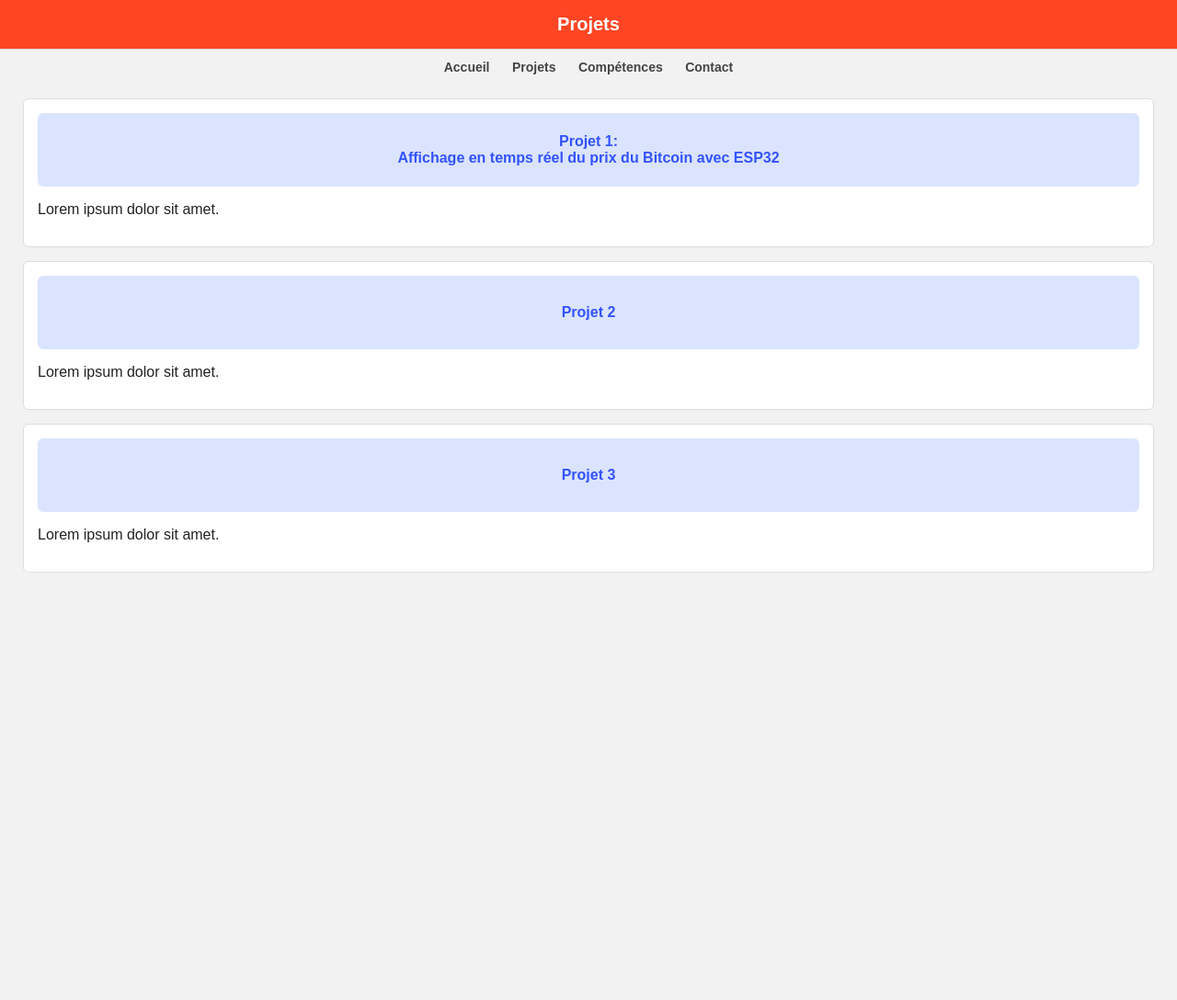
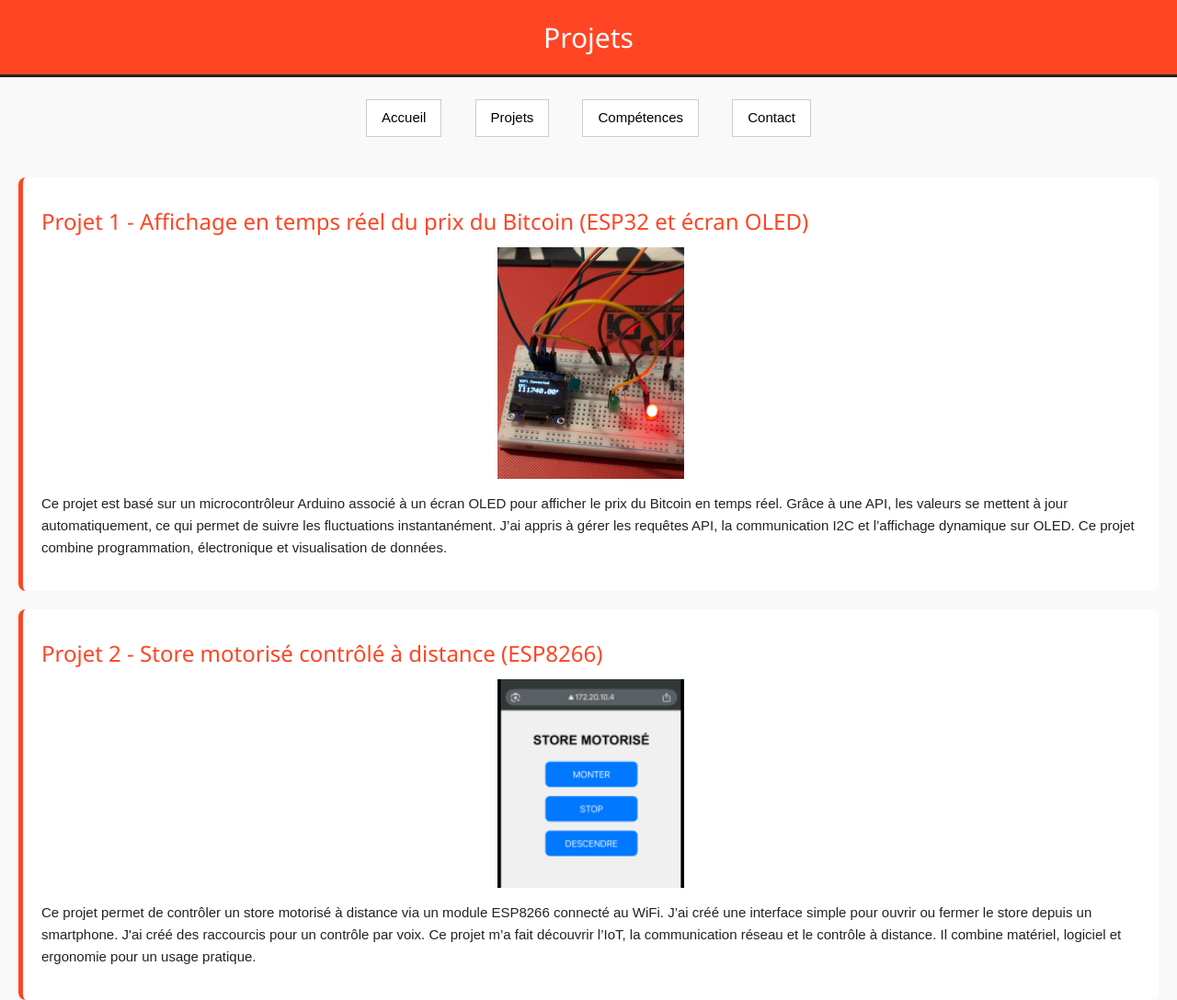
Before and after one commit to GuzelB34/Portfolio-Bayram-GUZEL, a plain HTML site: page projets.html in a window 1280 px wide. Shown: the top 1088 px of the page at 92% size. Before the commit the page ends 800 px from the top, so only its background shows below. Drawn offline with nearby package versions, Linux system fonts and the light colour scheme.

Commit message:
Add files via upload

```diff
--- a/projets.html
+++ b/projets.html
@@ -4,80 +4,51 @@
   <meta charset="UTF-8">
   <meta name="viewport" content="width=device-width, initial-scale=1.0">
   <title>Projets</title>
+  <link rel="stylesheet" href="https://www.w3schools.com/w3css/4/w3.css">
   <style>
-    body{
-      margin:0;
-      font-family:Arial;
-      background:#f2f2f2;
-      color:#222;
-    }
-    header{
-      background:rgb(255, 69, 36);
-      color: white;
-      padding:15px;
-      text-align:center;
-      font-size:20px;
-      font-weight:bold;
-      border-bottom:1px solid #ddd;
-    }
-    nav{
-      text-align:center;
-      margin-top:10px;
-    }
-    nav a{
-      margin:0 10px;
-      text-decoration:none;
-      color:#444;
-      font-weight:600;
-      font-size:14px;
-    }
-    .section{padding:25px;}
-    .card{
-      background:white;
-      padding:15px;
-      border:1px solid #ddd;
-      border-radius:6px;
-      margin-bottom:15px;
-    }
-    .thumb{height:80px;
-      background:#dbe4ff;
-      border-radius:6px;
-      display:flex;
-      justify-content:center;
-      align-items:center;
-      text-align: center;
-      font-weight:bold;
-      color:#3353ff;
-    }
+    body{font-family:Arial; color:#222; background:#f9f9f9;}
+    .nav a:hover{color:#ff4524;}
+    .section{margin:20px; border-radius:8px;}
+    .card{margin-bottom:20px; padding:20px; border-left:5px solid #ff4524; background:#fff;}
+    h3{color:#ff4524;}
+    p, li{line-height:1.6;}
+    .project-link{color:#3353ff; text-decoration:underline;}
+    .project-link:hover{color:#ff4524;}
   </style>
 </head>
 <body>
 
-<header>Projets</header>
+<header class="w3-container w3-padding w3-center" style="background:#ff4524; color:white; border-bottom:3px solid #222;">
+  <h2 class="w3-margin-0">Projets</h2>
+</header>
 
-<nav>
-  <a href="index.html">Accueil</a>
-  <a href="projets.html">Projets</a>
-  <a href="competences.html">Compétences</a>
-  <a href="contact.html">Contact</a>
+<nav class="w3-center w3-padding nav">
+  <a class="w3-margin w3-button w3-white w3-border" href="index.html">Accueil</a>
+  <a class="w3-margin w3-button w3-white w3-border" href="projets.html">Projets</a>
+  <a class="w3-margin w3-button w3-white w3-border" href="competences.html">Compétences</a>
+  <a class="w3-margin w3-button w3-white w3-border" href="contact.html">Contact</a>
 </nav>
 
-<div class="section">
-  <div class="card">
-    <div class="thumb">Projet 1:<br/>Affichage en temps réel du prix du Bitcoin avec ESP32</div>
-    <p>Lorem ipsum dolor sit amet.</p>
-  </div>
+<div class="section card">
+  <h3>Projet 1 - Affichage en temps réel du prix du Bitcoin (ESP32 et écran OLED)</h3>
+  <img style="width: 17%; height: auto; display: block; margin-left: auto; margin-right: auto;" src="btc.png" alt="Image du projet" />
+  <p>Ce projet est basé sur un microcontrôleur Arduino associé à un écran OLED pour afficher le prix du Bitcoin en temps réel. Grâce à une API, les valeurs se mettent à jour automatiquement, ce qui permet de suivre les fluctuations instantanément. J’ai appris à gérer les requêtes API, la communication I2C et l’affichage dynamique sur OLED. Ce projet combine programmation, électronique et visualisation de données.</p>
+</div>
 
-  <div class="card">
-    <div class="thumb">Projet 2</div>
-    <p>Lorem ipsum dolor sit amet.</p>
-  </div>
+<div class="section card">
+  <h3>Projet 2 - Store motorisé contrôlé à distance (ESP8266)</h3>
+  <img style="width: 17%; height: auto; display: block; margin-left: auto; margin-right: auto;" src="store.png" alt="Image du projet" />
+  <p>Ce projet permet de contrôler un store motorisé à distance via un module ESP8266 connecté au WiFi. J’ai créé une interface simple pour ouvrir ou fermer le store depuis un smartphone. J'ai créé des raccourcis pour un contrôle par voix. Ce projet m’a fait découvrir l’IoT, la communication réseau et le contrôle à distance. Il combine matériel, logiciel et ergonomie pour un usage pratique.</p>
+</div>
 
-  <div class="card">
-    <div class="thumb">Projet 3</div>
-    <p>Lorem ipsum dolor sit amet.</p>
-  </div>
+<div class="section card">
+  <h3>Projet 3 - Site web HTML/CSS</h3>
+  <p>L’an dernier, j’ai réalisé un site web complet uniquement en HTML et CSS pour un projet scolaire. Le site met en avant un design clair et responsive, avec des sections bien structurées et des éléments interactifs simples. J’ai appris à organiser le contenu, à styliser les éléments et à rendre l’expérience utilisateur agréable. Vous pouvez consulter le site ici : <a href="https://ecotechbeziers.netlify.app/" class="project-link" target="_blank">Voir le site</a>. C’est un exemple de ce que je peux produire en front-end.</p>
 </div>
+
+<footer class="w3-container w3-center w3-padding" style="background:#ff4524; color:white; margin-top:20px; border-top:3px solid #222;">
+  <p class="w3-small">Créé par Bayram GUZEL • 2025</p>
+</footer>
 
 </body>
 </html>
```
Also changed, not shown: competences.html (+55 -43 lines), contact.html (+26 -59 lines), index.html (+39 -46 lines), btc.jpeg (added), btc.png (added), store.png (added).
